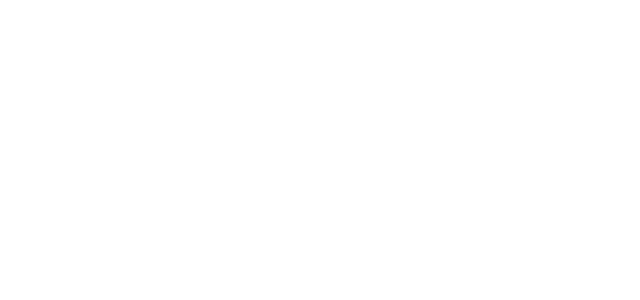
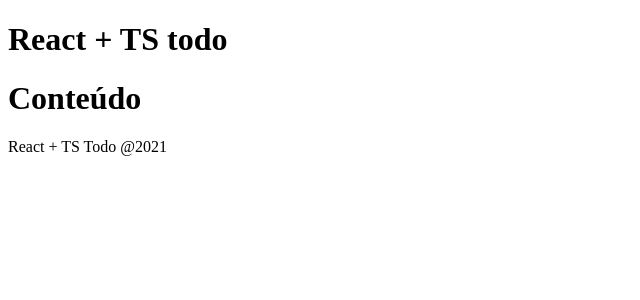
Before and after one commit to Merus23/todo, a React (Vite) app: page / in a window 1280 px wide. Shown: the top 300 px of the page, without its empty margins (0-640 px from the left). Built offline with nearby package versions, Linux system fonts and the light colour scheme.

Commit message:
feat: add the Footer and Header components

```diff
--- a/src/App.tsx
+++ b/src/App.tsx
@@ -1,7 +1,15 @@
 import "./App.css";
+import Footer from "./components/Footer";
+import Header from "./components/Header";
 
 function App() {
-  return <></>;
+  return (
+    <div>
+      <Header />
+      <h1>Conteúdo</h1>
+      <Footer />
+    </div>
+  );
 }
 
 export default App;
--- /dev/null
+++ b/src/components/Footer.tsx
@@ -0,0 +1,13 @@
+import React from "react";
+
+const Footer = () => {
+  return (
+    <footer>
+      <p>
+        <span>React + TS Todo</span> @2021
+      </p>
+    </footer>
+  );
+};
+
+export default Footer;
--- /dev/null
+++ b/src/components/Header.tsx
@@ -0,0 +1,11 @@
+import React from "react";
+
+const Header = () => {
+  return (
+    <header>
+      <h1>React + TS todo</h1>
+    </header>
+  );
+};
+
+export default Header;
```
Also changed, not shown: 1 other file (tests, documents, lock files or other folders).
